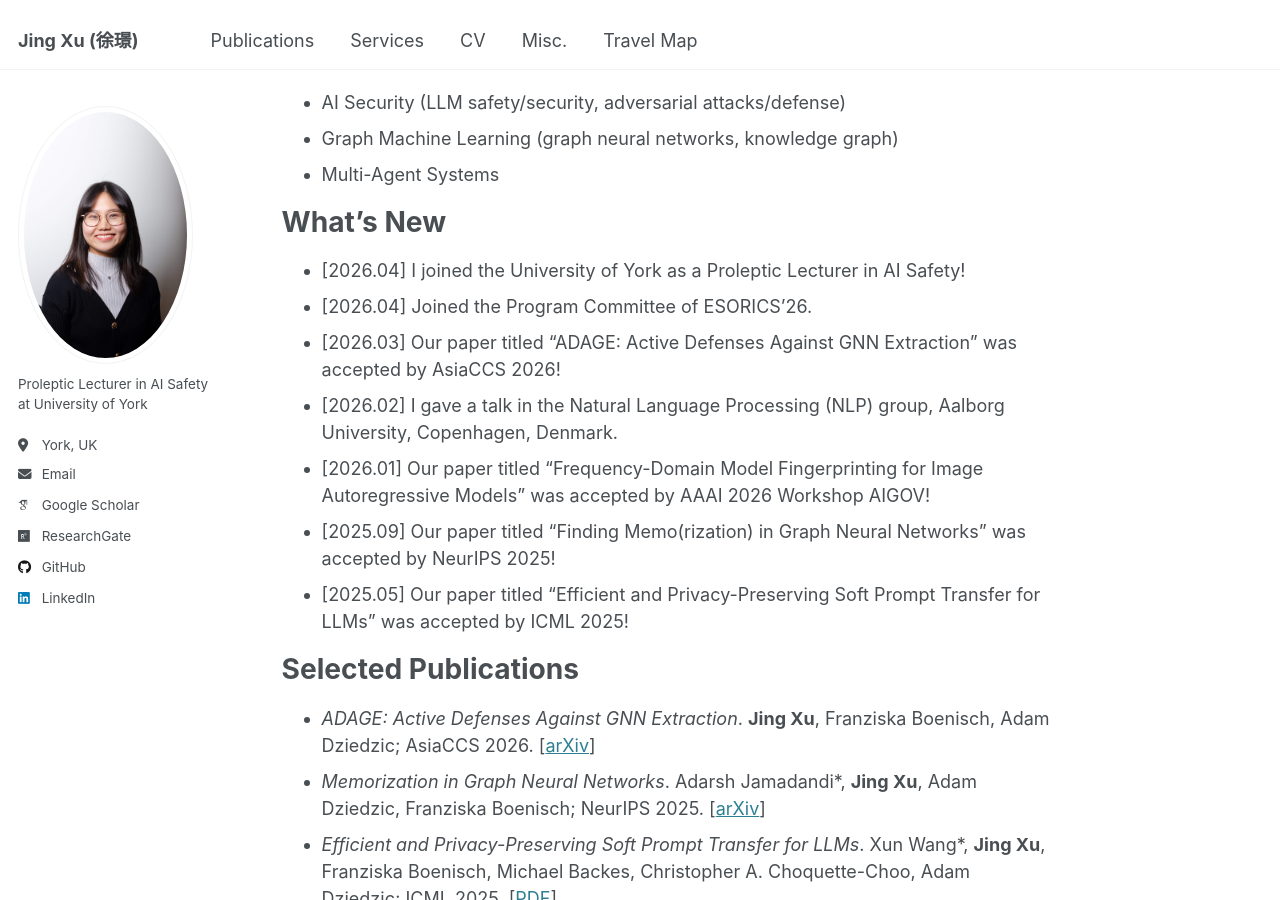
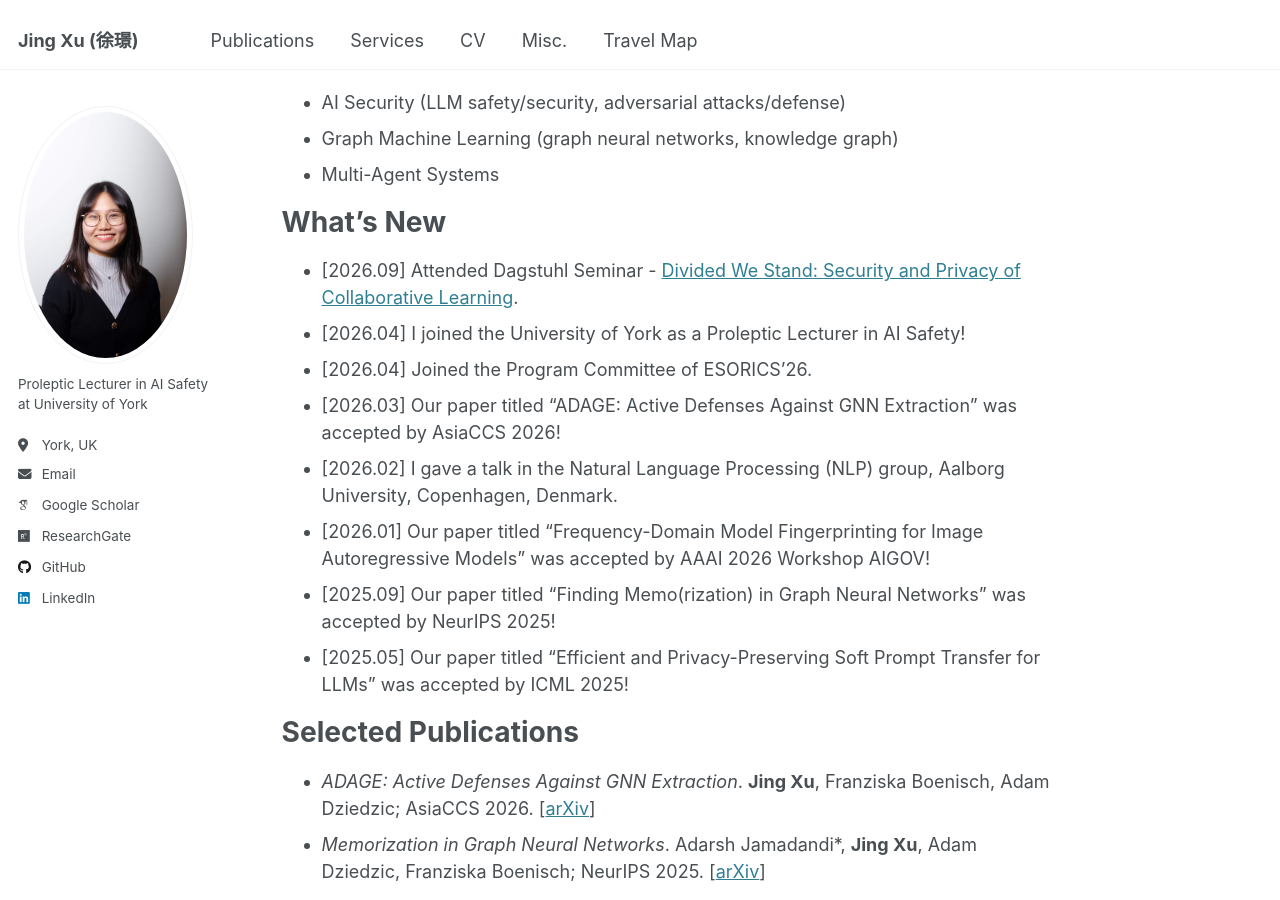
Before and after one commit to xujing1994/xujing1994.github.io, a Jekyll site: the page built from _pages/about.md, in a window 1280 px wide and 900 px high, scrolled down 781 px. Built offline with Jekyll 4.4.1, drawn with Linux system fonts in a browser that asks for light colours; emoji names are drawn with the system emoji font; some web fonts are replaced.

Commit message:
Add new entry for Dagstuhl Seminar attendance

```diff
--- a/_pages/about.md
+++ b/_pages/about.md
@@ -29,6 +29,7 @@ Research Interests
 
 What's New
 ======
+* [2026.09] Attended Dagstuhl Seminar - [Divided We Stand: Security and Privacy of Collaborative Learning](https://www.dagstuhl.de/en/seminars/seminar-calendar/seminar-details/26401).
 * [2026.04] I joined the University of York as a Proleptic Lecturer in AI Safety!
 * [2026.04] Joined the Program Committee of ESORICS’26.
 * [2026.03] Our paper titled "ADAGE: Active Defenses Against GNN Extraction" was accepted by AsiaCCS 2026!
```
